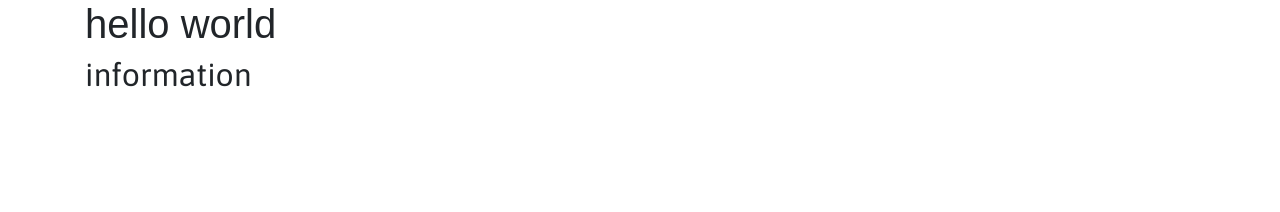
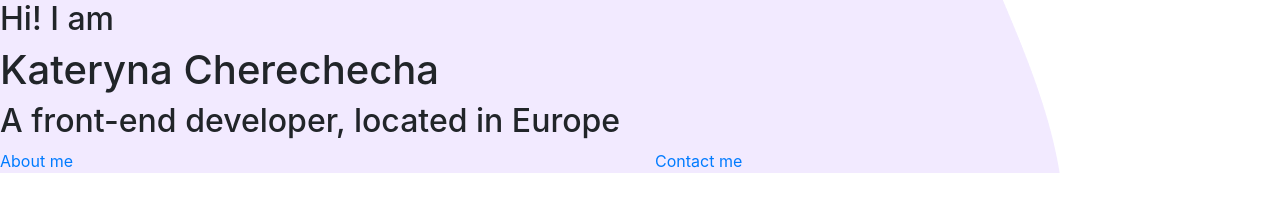
Before and after one commit to kcherechecha/MyProject, a plain HTML site: page index.html in a window 1280 px wide. Drawn offline with nearby package versions, Linux system fonts and the light colour scheme; a web font is replaced by a local one.

Commit message:
Homepage HTML

```diff
--- a/index.html
+++ b/index.html
@@ -20,9 +20,18 @@
     <link rel="stylesheet" href="styles/homepage-style.css" />
   </head>
   <body>
-    <div class="container">
-      <h1>hello world</h1>
-      <h2>information</h2>
+    <div class="containerr">
+      <div class="bg">
+        <div class="text">
+          <h2>Hi! I am</h2>
+          <h1>Kateryna Cherechecha</h1>
+          <h2>A front-end developer, located in Europe</h2>
+          <div class="row links">
+            <a href="/" class="col-6">About me</a>
+            <a href="/" class="col-6">Contact me</a>
+          </div>
+        </div>
+      </div>
     </div>
   </body>
 </html>
--- a/styles/homepage-style.css
+++ b/styles/homepage-style.css
@@ -1,10 +1,7 @@
 /* font-family: 'Asap', sans-serif; */
 /* font-family: 'Signika Negative', sans-serif; */
 
-h1 {
-  font-family: "Signika Negative", sans-serif;
+.bg {
+  background-image: url("/img/homepageBG.png");
+  background-size: cover;
 }
-
-h2 {
-  font-family: "Asap", sans-serif;
-}
```
Also changed, not shown: img/homepageBG.png (added), 1 other file.
